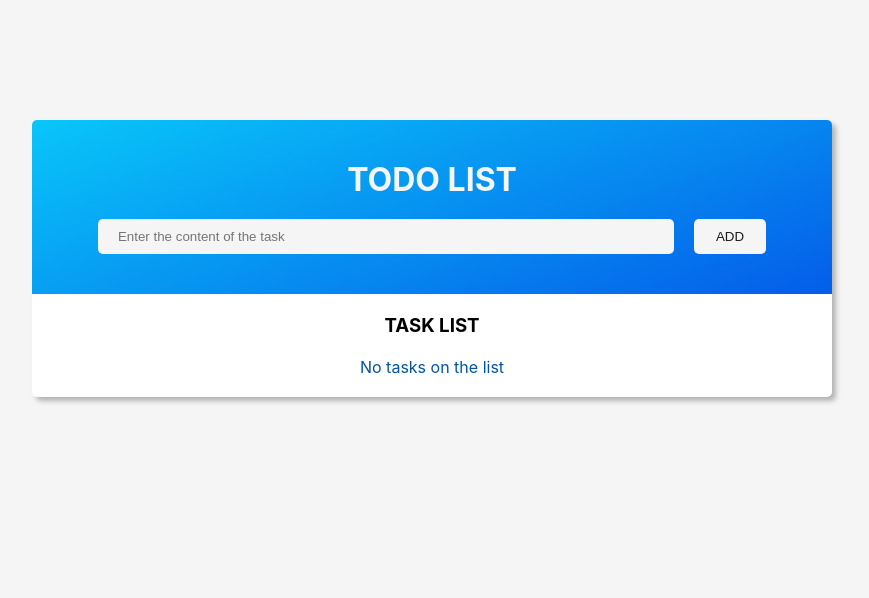
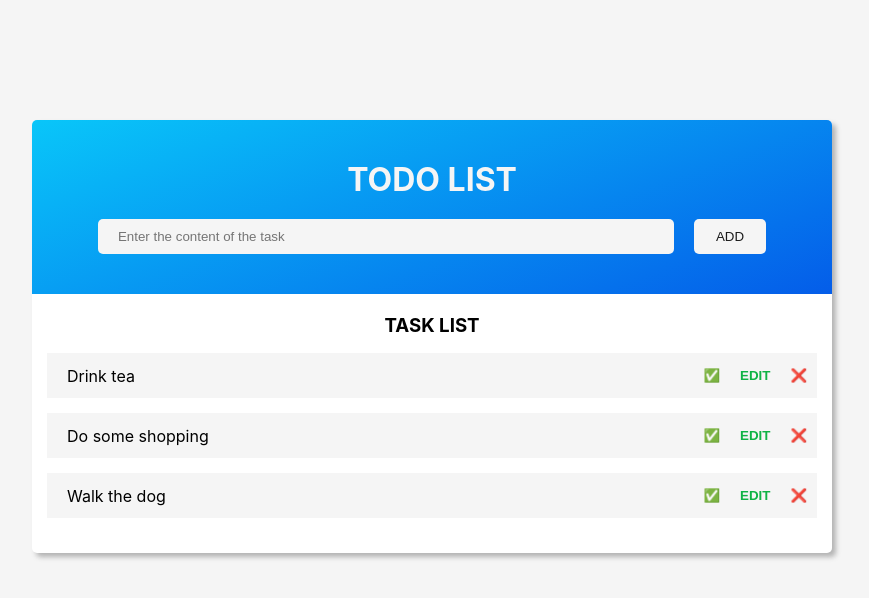
Before and after one commit to Markus-Sm/to-do-list, a React (Create React App) app: page / in a window 1280 px wide. Shown: the top 598 px of the page, without its empty margins (208-1077 px from the left). Built offline with nearby package versions, Linux system fonts and the light colour scheme.

Commit message:
docs: adding inital tasks for better layout

```diff
--- a/src/App.js
+++ b/src/App.js
@@ -1,30 +1,25 @@
 import { useState } from 'react'
 
-// const initialTasks = [
-// 	{
-// 		task: 'Drink tea',
-// 		done: false,
-// 	},
-// 	{
-// 		task: 'Do some shopping',
-// 		done: false,
-// 	},
-// 	{
-// 		task: 'Walk the dog',
-// 		done: false,
-// 	},
-// 	{
-// 		task: 'Go throw out the trash',
-// 		done: false,
-// 	},
-// 	{
-// 		task: 'Go out',
-// 		done: false,
-// 	},
-// ]
+const initialTasks = [
+	{
+		id: 23123,
+		description: 'Drink tea',
+		done: false,
+	},
+	{
+		id: 5023121,
+		description: 'Do some shopping',
+		done: false,
+	},
+	{
+		id: 131311,
+		description: 'Walk the dog',
+		done: false,
+	},
+]
 
 function App() {
-	const [tasks, setTasks] = useState([])
+	const [tasks, setTasks] = useState(initialTasks)
 
 	function handleAddTasks(task) {
 		setTasks(tasks => [...tasks, task])
@@ -121,7 +116,7 @@ function Popup() {
 			<div className='popup-body'>
 				<p className='popup-info'></p>
 				<input type='text' className='popup-inout' placeholder='Enter new content of your task...' />
-				<button className='popup-btn accept'>Confirm !</button>
+				<button className='popup-btn accept'>Confirm</button>
 				<button className='popup-btn cancel'>cancel</button>
 			</div>
 		</div>
```
